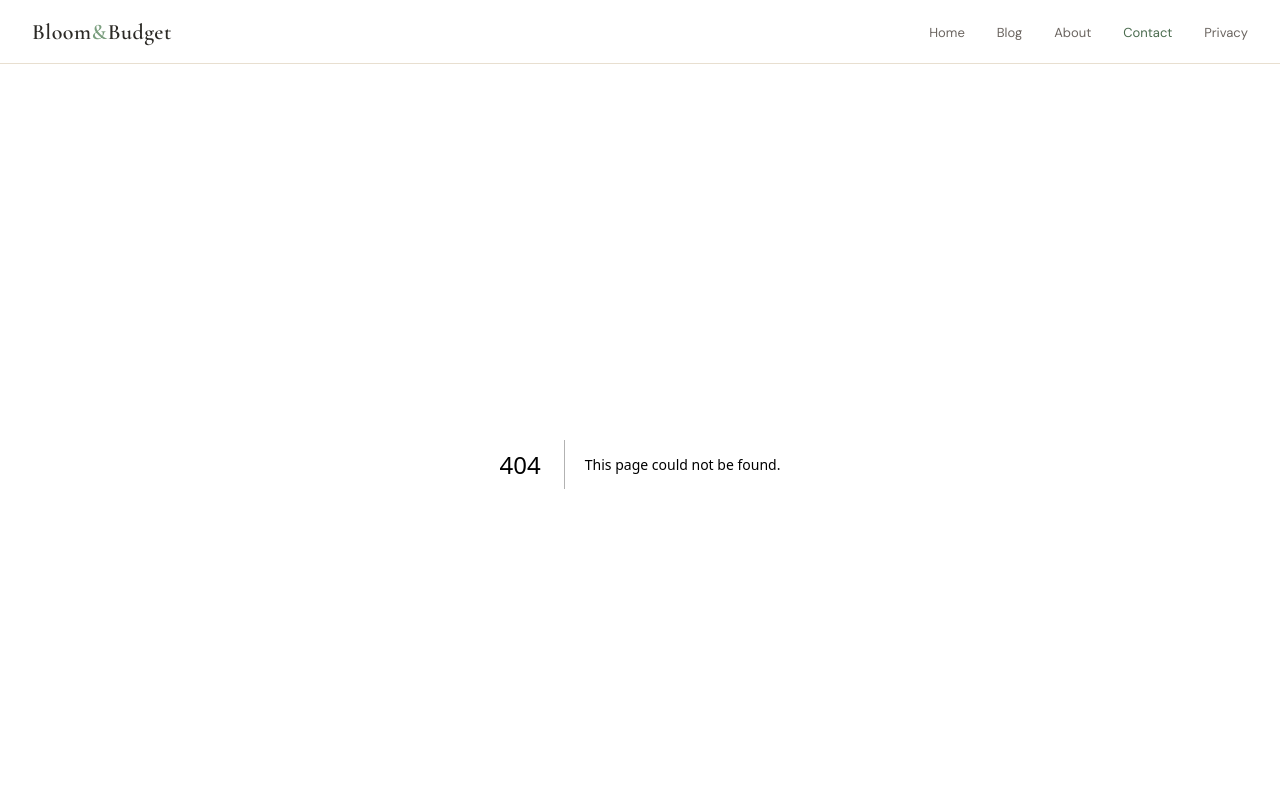
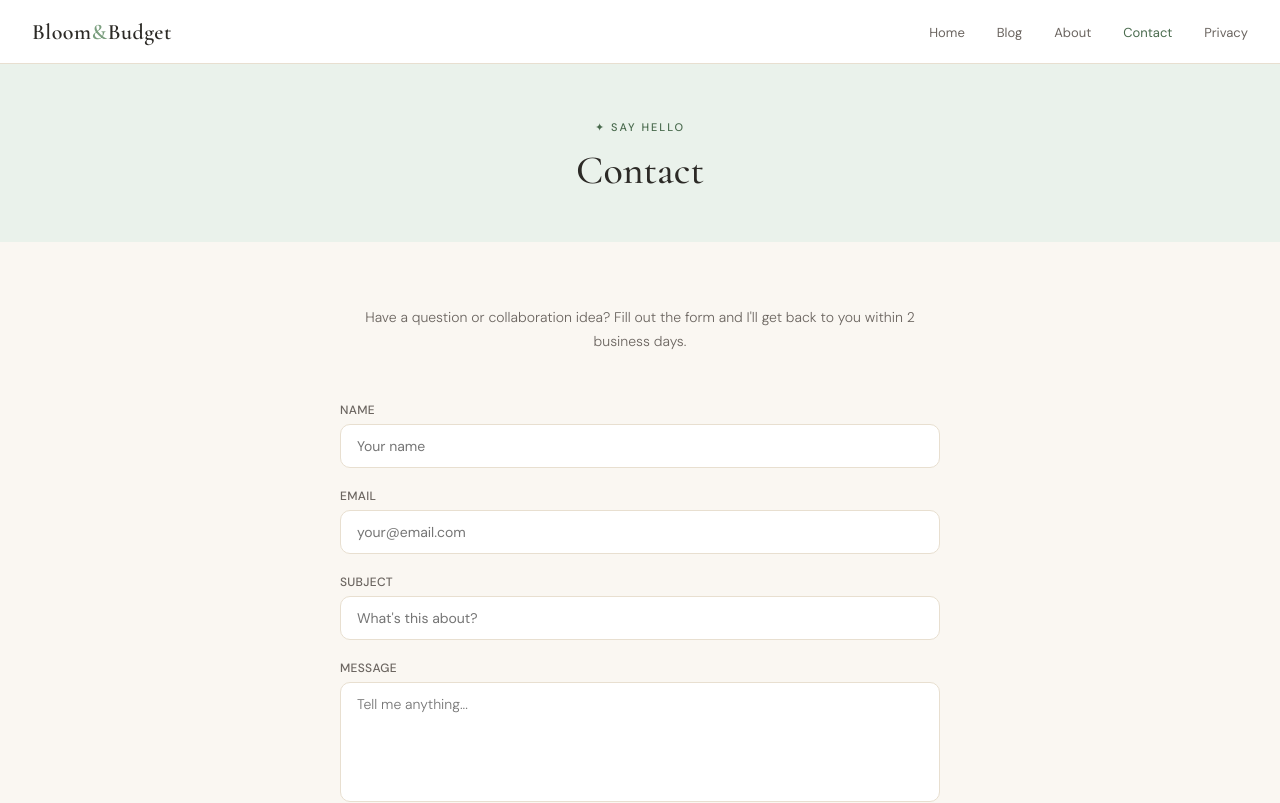
Before and after one commit to Mkpoikana397/bloom-and-budget, a Next.js app: page /contact in a window 1280 px wide. Before the commit this address had no page. Shown: the top 803 px of the page. Built offline with nearby package versions, Linux system fonts and the light colour scheme.

Commit message:
Create page.js

```diff
--- /dev/null
+++ b/app/contact/page.js
@@ -0,0 +1,22 @@
+export const metadata = { title: 'Contact — Bloom & Budget' }
+
+export default function ContactPage() {
+  return (
+    <>
+      <div className="page-header">
+        <p className="page-header-tag">✦ Say hello</p>
+        <h1>Contact</h1>
+      </div>
+      <div className="section">
+        <div className="contact-wrap">
+          <p className="contact-intro">Have a question or collaboration idea? Fill out the form and I&apos;ll get back to you within 2 business days.</p>
+          <div className="form-group"><label>Name</label><input type="text" placeholder="Your name" /></div>
+          <div className="form-group"><label>Email</label><input type="email" placeholder="your@email.com" /></div>
+          <div className="form-group"><label>Subject</label><input type="text" placeholder="What's this about?" /></div>
+          <div className="form-group"><label>Message</label><textarea placeholder="Tell me anything..." /></div>
+          <button type="button" className="btn" style={{width:'100%'}}>Send message</button>
+        </div>
+      </div>
+    </>
+  )
+}
```
